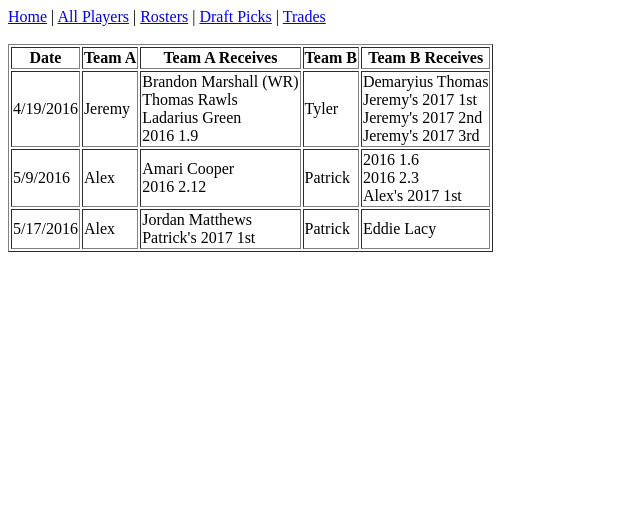
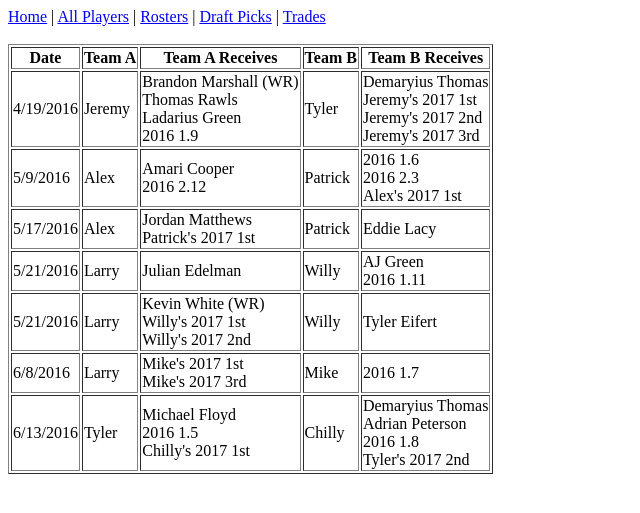
Before and after one commit to alexhart23/yahoo_fantasy_tool, a Django app: page /trades/ in a window 1280 px wide. Shown: the top 513 px of the page, without its empty margins (0-640 px from the left). Run offline with Django 3.2, Linux system fonts and the light colour scheme.

Commit message:
adding trades

```diff
--- a/freemoney/rosters/models.py
+++ b/freemoney/rosters/models.py
@@ -20,7 +20,7 @@
     class Meta:
         ordering = ['manager_name']
 
-    manager_key = models.CharField(max_length=10, unique=True, primary_key=True)
+    manager_key = models.CharField(max_length=20, unique=True, primary_key=True)
     manager_name = models.CharField(max_length=30, blank=True, null=True)
     team_name = models.CharField(max_length=30, blank=True, null=True)
     creation_date = models.DateTimeField('creation date', default=timezone.now)
--- a/freemoney/rosters/templates/rosters/trades.html
+++ b/freemoney/rosters/templates/rosters/trades.html
@@ -42,6 +42,34 @@
         <td>Patrick</td>
         <td>Eddie Lacy</td>
     </tr>
+    <tr>
+        <td>5/21/2016</td>
+        <td>Larry</td>
+        <td>Julian Edelman</td>
+        <td>Willy</td>
+        <td>AJ Green<br>2016 1.11</td>
+    </tr>
+    <tr>
+        <td>5/21/2016</td>
+        <td>Larry</td>
+        <td>Kevin White (WR)<br>Willy's 2017 1st<br>Willy's 2017 2nd</td>
+        <td>Willy</td>
+        <td>Tyler Eifert</td>
+    </tr>
+    <tr>
+        <td>6/8/2016</td>
+        <td>Larry</td>
+        <td>Mike's 2017 1st<br>Mike's 2017 3rd</td>
+        <td>Mike</td>
+        <td>2016 1.7</td>
+    </tr>
+    <tr>
+        <td>6/13/2016</td>
+        <td>Tyler</td>
+        <td>Michael Floyd<br>2016 1.5<br>Chilly's 2017 1st</td>
+        <td>Chilly</td>
+        <td>Demaryius Thomas<br>Adrian Peterson<br>2016 1.8<br>Tyler's 2017 2nd</td>
+    </tr>
 </table>
 
 
```
Also changed, not shown: freemoney/db.sqlite3.
